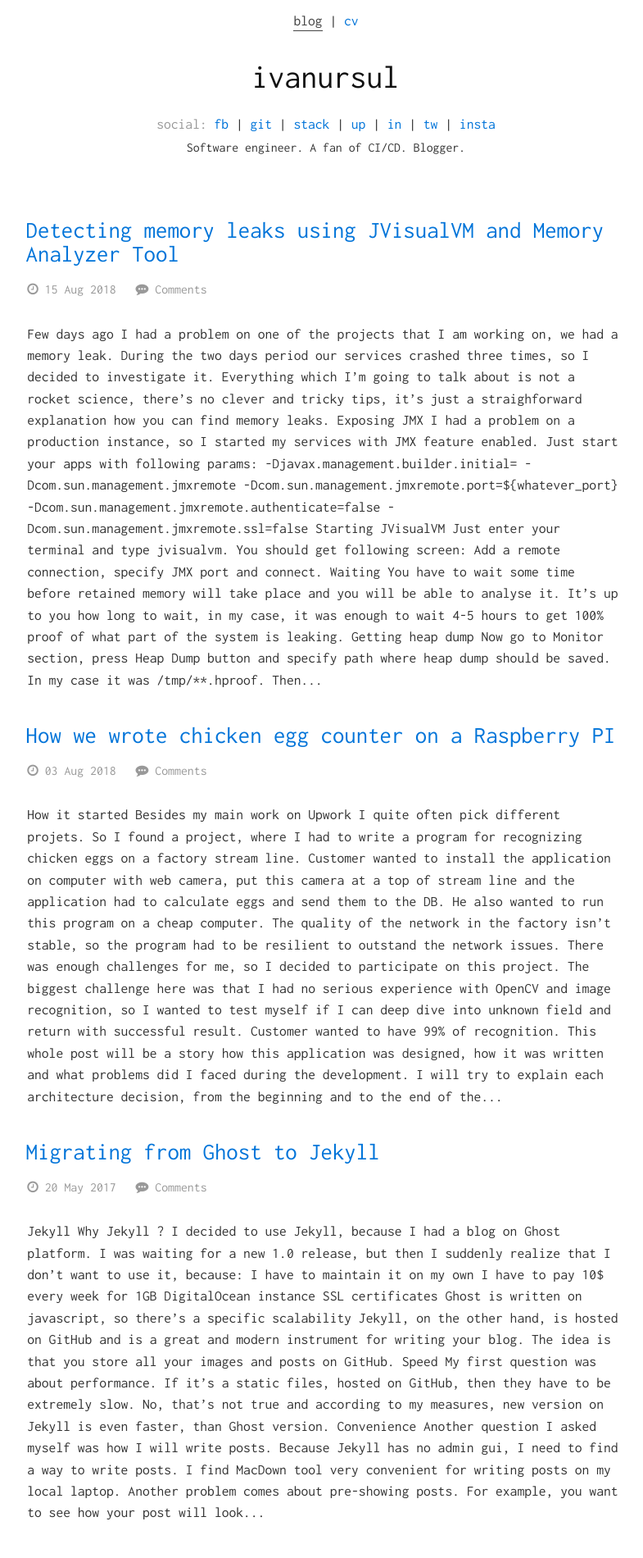
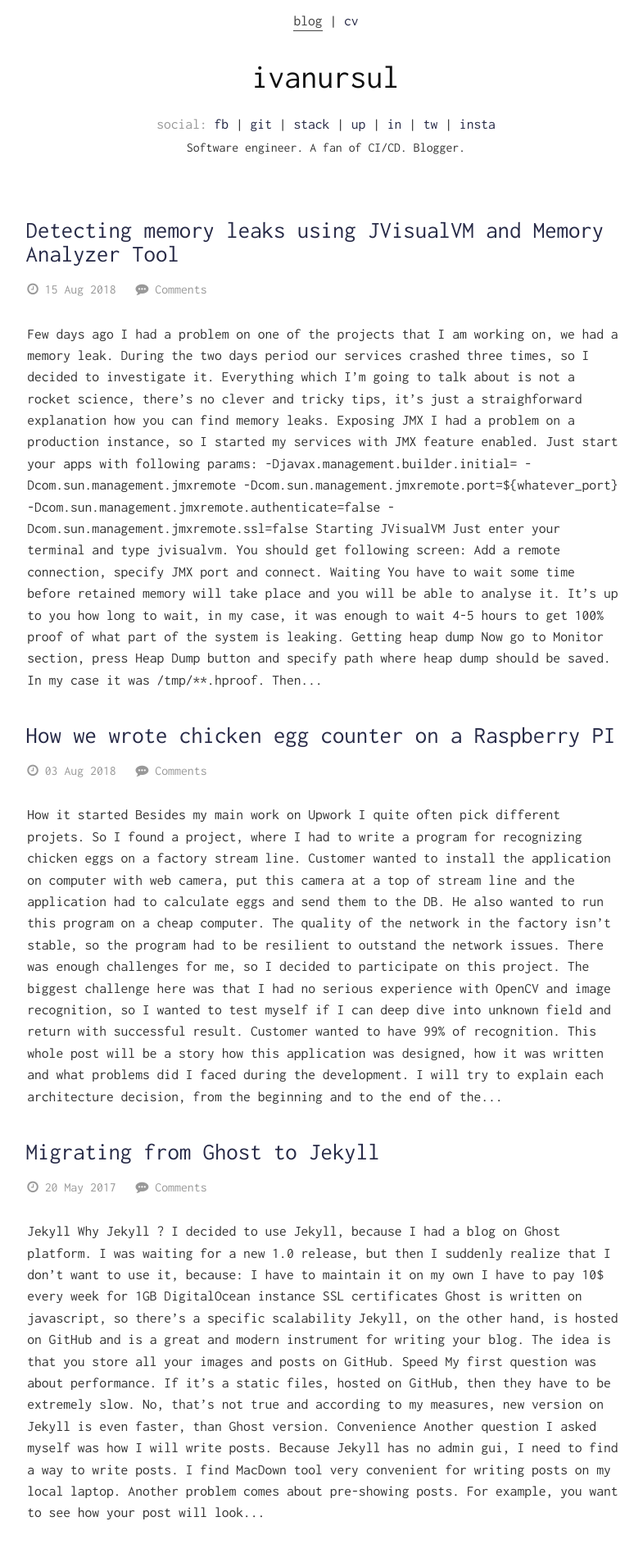
Before and after one commit to ivanursul/ivanursul, a Jekyll site: the page built from index.html, in a window 1280 px wide. Shown: the top 1900 px of the page at 82% size, without its empty margins (242-1027 px from the left). Built offline with Jekyll 4.4.1, drawn with Linux system fonts in a browser that asks for light colours; the list of posts is cut into pages by our own code; comment, search, counter and statistics services are not loaded.

Commit message:
Added normal color

```diff
--- a/_sass/reset.scss
+++ b/_sass/reset.scss
@@ -474,7 +474,7 @@ audio:not([controls]) {
 
 a {
     background: 0 0;
-    color: #0074d9
+    color: #272A47;
 }
 
 a:focus {
```
